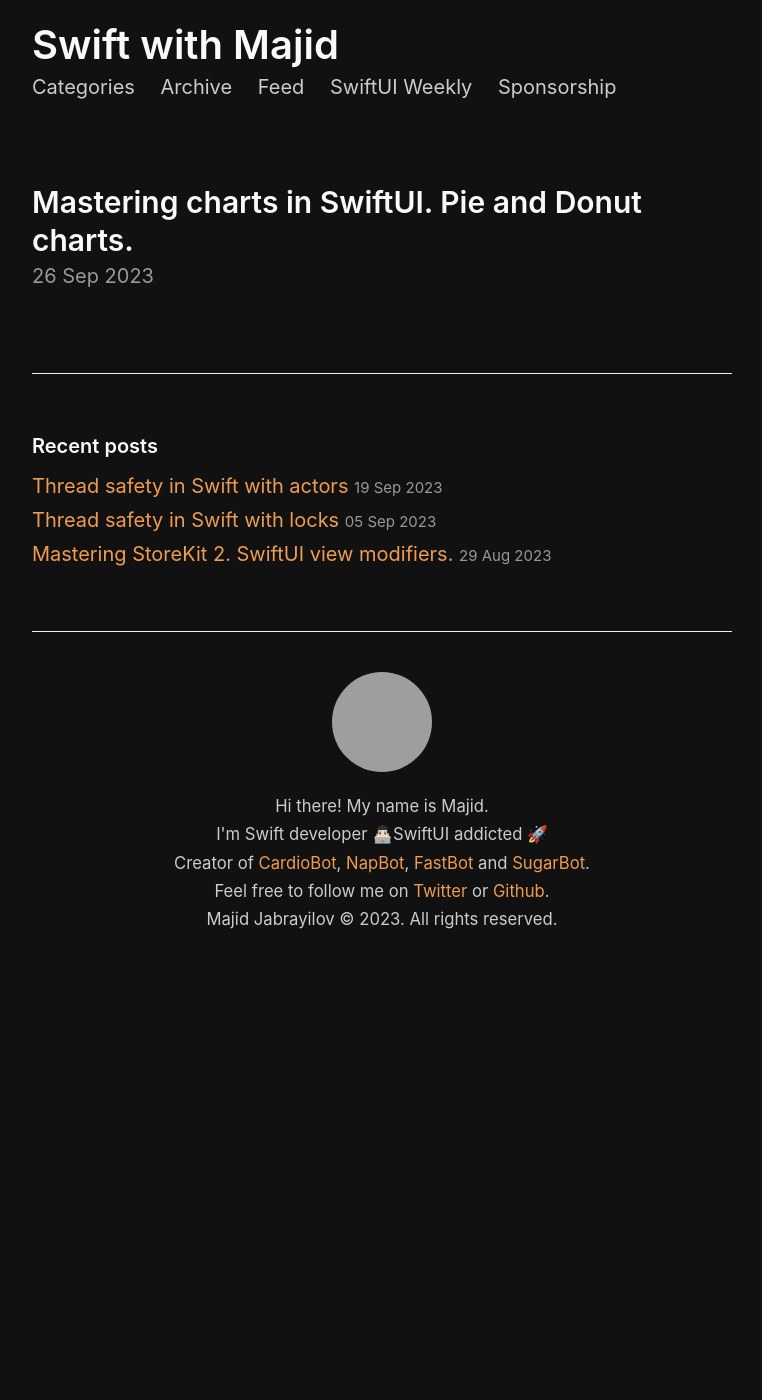
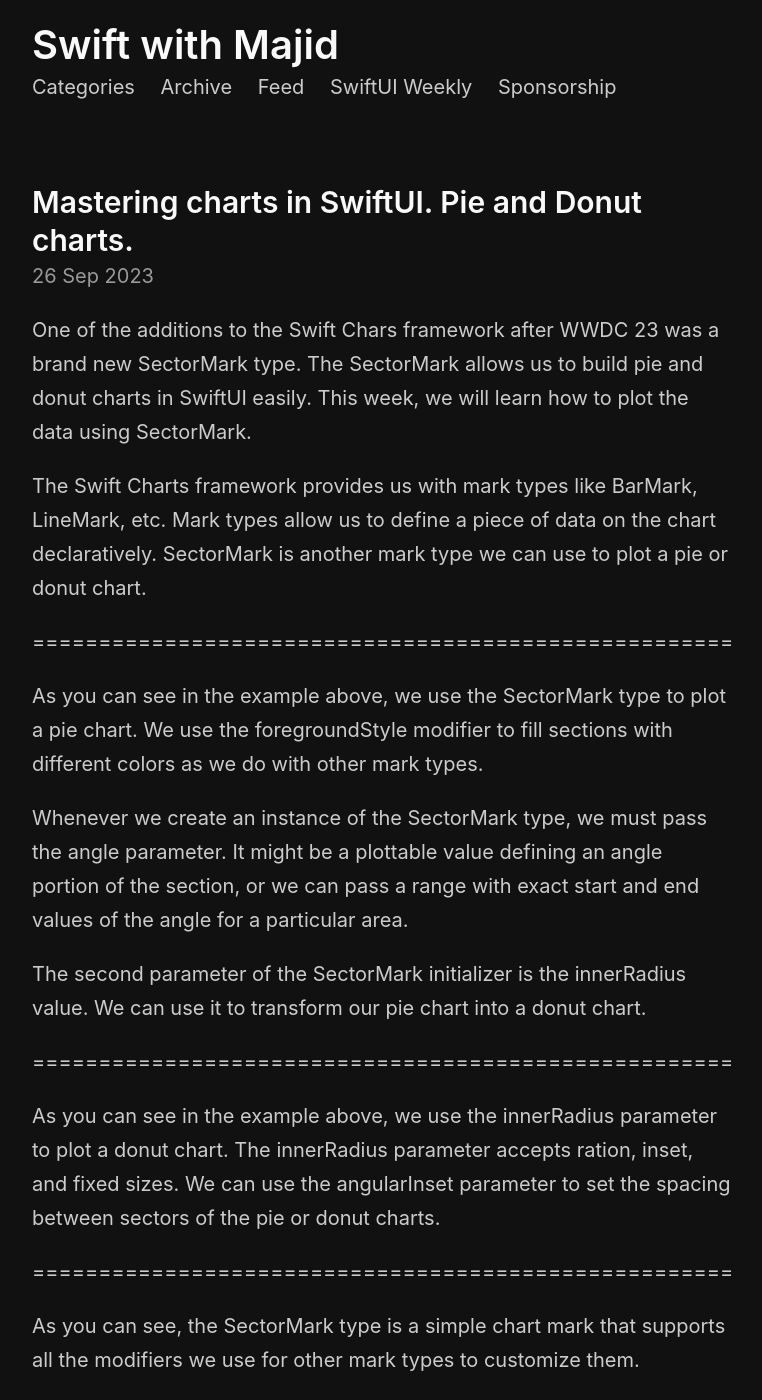
Before and after one commit to mecid/mecid.github.io, a Jekyll site: the page built from _posts/2023-09-26-mastering-charts-in-swiftui-pie-and-donut-charts.md, in a window 1280 px wide and 1400 px high. Shown: the whole window, without its empty margins (258-1020 px from the left). Built offline with Jekyll 4.4.1, drawn with Linux system fonts in a browser that asks for light colours; grey boxes are pictures that could not be loaded.

Commit message:
donut chart post content added

```diff
--- a/_posts/2023-09-26-mastering-charts-in-swiftui-pie-and-donut-charts.md
+++ b/_posts/2023-09-26-mastering-charts-in-swiftui-pie-and-donut-charts.md
@@ -2,3 +2,23 @@
 title: Mastering charts in SwiftUI. Pie and Donut charts.
 layout: post
 ---
+
+One of the additions to the Swift Chars framework after WWDC 23 was a brand new SectorMark type. The SectorMark allows us to build pie and donut charts in SwiftUI easily. This week, we will learn how to plot the data using SectorMark.
+
+The Swift Charts framework provides us with mark types like BarMark, LineMark, etc. Mark types allow us to define a piece of data on the chart declaratively. SectorMark is another mark type we can use to plot a pie or donut chart.
+
+=====================================================
+
+As you can see in the example above, we use the SectorMark type to plot a pie chart. We use the foregroundStyle modifier to fill sections with different colors as we do with other mark types.
+
+Whenever we create an instance of the SectorMark type, we must pass the angle parameter. It might be a plottable value defining an angle portion of the section, or we can pass a range with exact start and end values of the angle for a particular area.
+
+The second parameter of the SectorMark initializer is the innerRadius value. We can use it to transform our pie chart into a donut chart.
+
+=====================================================
+
+As you can see in the example above, we use the innerRadius parameter to plot a donut chart. The innerRadius parameter accepts ration, inset, and fixed sizes. We can use the angularInset parameter to set the spacing between sectors of the pie or donut charts.
+
+=====================================================
+
+As you can see, the SectorMark type is a simple chart mark that supports all the modifiers we use for other mark types to customize them.
```
